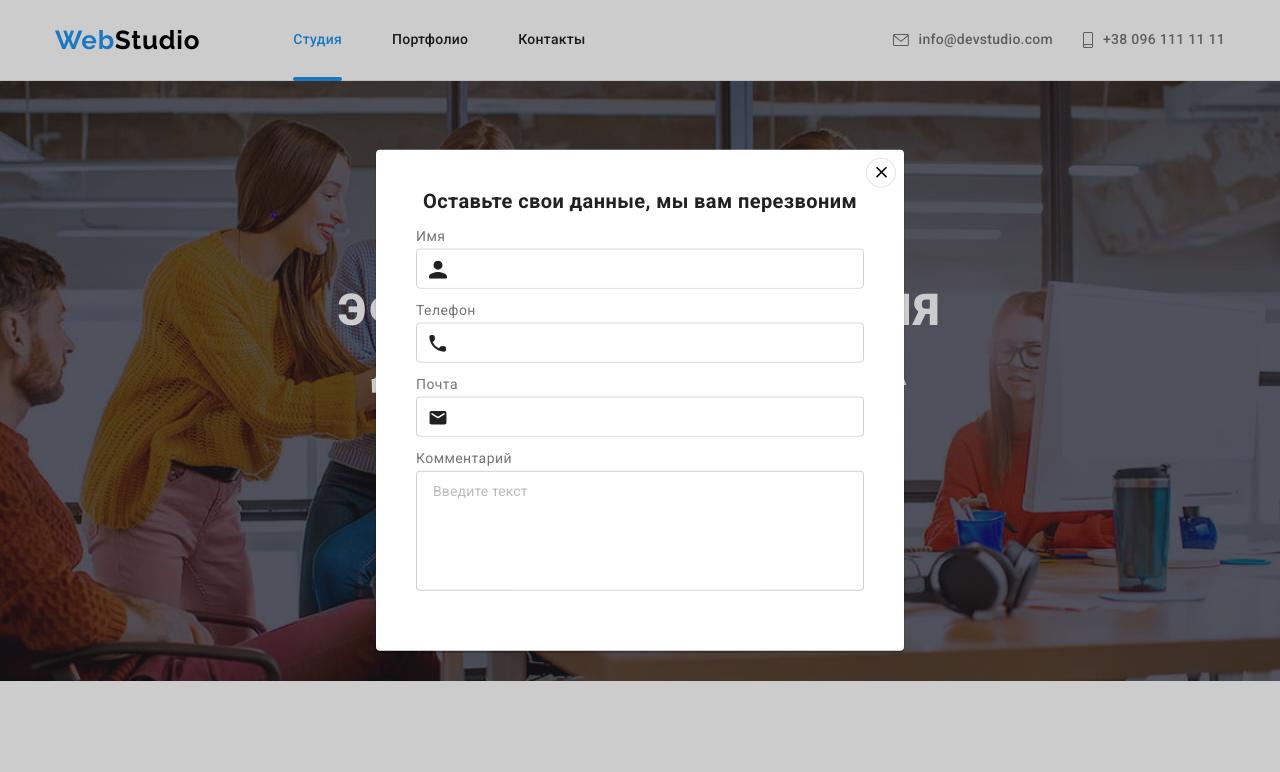
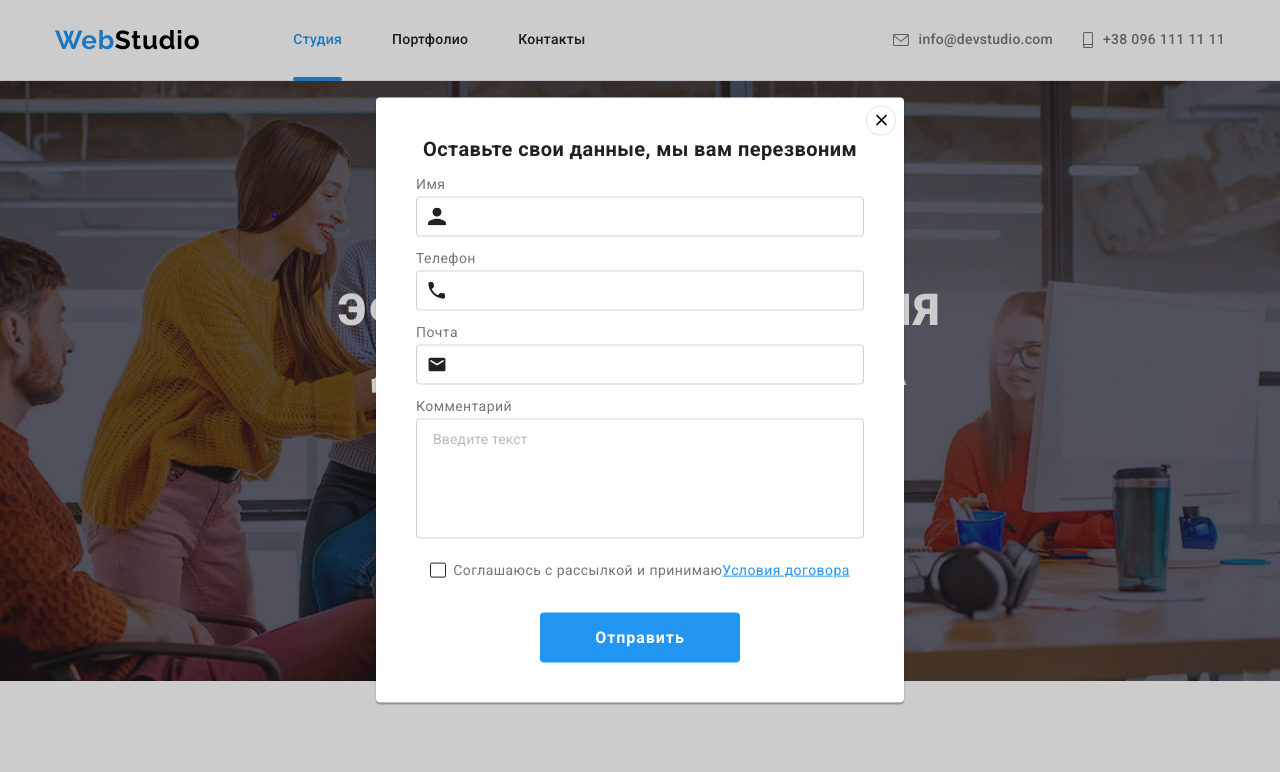
Before and after one commit to ventel90/goit-markup-hw-06, a plain HTML site: page index.html in a window 1280 px wide. Both pictures are taken after a click on the button "Заказать услугу". Shown: the top 772 px of the page. Drawn offline with nearby package versions, Linux system fonts and the light colour scheme.

Commit message:
24.07.2022

```diff
--- a/css/styles.css
+++ b/css/styles.css
@@ -26,6 +26,7 @@
     --box-shadow-modal: 0px 1px 3px rgba(0, 0, 0, 0.12),
         0px 1px 1px rgba(0, 0, 0, 0.14),
         0px 2px 1px rgba(0, 0, 0, 0.2);
+    --box-shadow-modal-btn: px 4px 4px rgba(0, 0, 0, 0.15);
     --team-br: 0px 0px 4px 4px;
     --modal-bg: rgba(0, 0, 0, 0.2);
     --transition-effect: 750ms cubic-bezier(0.4, 0, 0.2, 1);
@@ -114,8 +115,7 @@ img {
 
 .active-page {
     color: var(--accent-color);
-    position: relative;
-}
+    position: relative;}
 
 .site-nav-list .active-page::after{
     content: "";
@@ -126,8 +126,7 @@ img {
     width: 100%;
     height: 4px;
     border-radius: 2px;
-    background-color: var(--accent-color);
-}
+    background-color: var(--accent-color);}
 
 
 .site-nav-list .link:hover,
@@ -173,6 +172,7 @@ img {
 .hero,
 .footer {
     background-color: var(--bg-color)}
+
 .hero{
     max-width: 1600px;
     margin-left: auto;
@@ -185,7 +185,6 @@ img {
     padding-top: 200px;
     padding-bottom: 200px;
     text-align: center;}
-
 
 .hero-title {
     max-width: 696px;
@@ -251,9 +250,7 @@ img {
 
 .thumb .icon{
     display: block;
-    content: '';
-    width: 70px;
-    height: 70px;}
+    content: '';}
 
 .benefits-list,
 .team-list{
@@ -270,8 +267,7 @@ img {
 
 /*WORK*/
 .work{
-    padding-top: 0;
-}
+    padding-top: 0;}
 
 .section-title {
     font-weight: 700;
@@ -334,9 +330,7 @@ img {
 
 .social-list{
     --cards-item: 4;
-    --cards-set-gap: 10px;
-
-}
+    --cards-set-gap: 10px;}
 
 .social-link .link{
     display: flex;
@@ -357,8 +351,7 @@ img {
 
 /*CLIENTS*/
 .clients-list{
-    --cards-item: 6;
-}
+    --cards-item: 6;}
 
 .clients-item .link {
     display: block;
@@ -368,21 +361,18 @@ img {
     color: var(--soc-icon);
     border: 1px solid var(--soc-icon);
     border-radius: 4px;
-    transition: color var(--transition-effect), border var(--transition-effect);
+    transition: color var(--transition-effect), border var(--transition-effect);}
 
-}
 .clients-icons,
 .social-icons {
     display: block;
     content: '';
-    fill: currentColor;
-}
+    fill: currentColor;}
 
 .clients-item .link:hover,
 .clients-item .link:focus {
     color: var(--accent-color);
-    border: 1px solid var(--accent-color);
-}
+    border: 1px solid var(--accent-color);}
 
 .close-icon,
 .clients-icons,
@@ -396,8 +386,7 @@ img {
     padding-bottom: 60px;}
 
 .footer .container{
-    display: flex;
-}
+    display: flex;}
 
 .footer-list {
     display: flex;
@@ -419,8 +408,7 @@ img {
     margin-bottom: 9px;}
 
 .contacts-item .link{
-    transition: color var(--transition-effect);
-}
+    transition: color var(--transition-effect);}
 
 .street {
     font-style: normal;
@@ -501,6 +489,7 @@ img {
     border: none;
     box-shadow: 0px 4px 4px rgba(0, 0, 0, 0.15);
     border-radius: 4px;}
+
 .send-icon{
     margin-left: 10px;}
 
@@ -538,7 +527,7 @@ img {
     box-shadow: var(--box-shadow-filt-but);}
 
 
-    /*PORTFOLIO*/
+/*PORTFOLIO*/
 .portfolio-list .link{
     display: flex;
     flex-direction: column;
@@ -548,8 +537,7 @@ img {
 
 .project:hover,
 .project:focus {
-    box-shadow: var(--box-shadow-portfolio);
-    }
+    box-shadow: var(--box-shadow-portfolio);}
 
 .cards-content {
     padding: 20px 24px;
@@ -569,15 +557,12 @@ img {
 
 .project-overlay{
     position: relative;
-    overflow: hidden;
-}
+    overflow: hidden;}
 
 .project:hover .overlay,
 .project:focus .overlay{
     transform: translatey(0);
-    opacity: 1;
-
-}
+    opacity: 1;}
 
 .overlay{
     position: absolute;
@@ -599,7 +584,7 @@ img {
     transition: var(--transition-effect);}
 
 
-    /* BACKDROP */
+/* BACKDROP */
 
 .backdrop {
     position: fixed;
@@ -609,17 +594,15 @@ img {
     height: 100%;
     z-index: 1;
     background: rgba(0, 0, 0, 0.2);
-    transition: opacity var(--transition-effect), visibility var(--transition-effect);
-}
+    transition: opacity var(--transition-effect), visibility var(--transition-effect);}
 
 .backdrop.is-hidden {
     opacity: 0;
     visibility: hidden;
-    pointer-events: none;
-}
+    pointer-events: none;}
+
 .backdrop.is-hidden .modal {
-    transform: translate(-50%, -50%) scale(0);
-}
+    transform: translate(-50%, -50%) scale(0);}
 
 
 /* MODAL */
@@ -630,6 +613,7 @@ img {
     left: 50%;
     transform: translate(-50%, -50%) scale(1);
     width: 528px;
+    padding: 40px;
     background: var(--white);
     box-shadow: var(--box-shadow-modal);
     border-radius: 4px;
@@ -648,15 +632,15 @@ img {
     border: 1px solid rgba(0, 0, 0, 0.1);
     border-radius: 50%;
 
+    align-items: center;
+    justify-content: center;
+
     transform: translate(-8px, 8px);
-    transition: color var(--transition-effect),
-    border-color var(--transition-effect);
-}
+    transition: color var(--transition-effect);}
 
 .close-btn:hover,
 .close-btn:focus{
     color: var(--accent-color);
-    border: 1px solid var(--accent-color);
     cursor: pointer;}
 
 .сlose-icon {
@@ -667,8 +651,8 @@ img {
     transition: color var(--transition-effect);}
 
 .modal-form{
-    padding: 40px;
-}
+
+    margin-bottom: 20px;}
 
 .form-text{
     margin: 0;
@@ -691,32 +675,30 @@ img {
 
 .input-field {
     position: relative;
-    margin-bottom: 10px;
-
-    width: 448px;
-    height: 40px;
-    border: 1px solid var(--input-border);
-    border-radius: 4px;
-    transition: border-color var(--transition-effect);}
+    margin-bottom: 10px;}
 
 .modal .input{
     width: 100%;
+    height: 40px;
     padding-top: 11px;
     padding-left: 42px;
     padding-bottom: 11px;
-    border: none;
+
+    border: 1px solid var(--input-border);
     border-radius: 4px;
-    outline: none;}
+    outline: none;
+    transition: border-color var(--transition-effect);}
 
-.modal .input-field:hover,
-.modal .input-field:focus {
+.modal .input:hover,
+.modal .input:focus-within {
     border-color: var(--accent-color);
     cursor: pointer;}
 
 .input-icon {
     position: absolute;
-    top: 11px;
+    top: 50%;
     left: 12px;
+    transform: translateY(-50%);
     fill: currentColor;
     color: var(--pimary-color);
     transition: color var(--transition-effect);}
@@ -734,6 +716,7 @@ img {
     resize: none;
     border: 1px solid var(--input-border);
     border-radius: 4px;
+    outline: none;
 
     line-height: 1.14;
     letter-spacing: 0.01em;
@@ -746,4 +729,63 @@ img {
 .modal .input-comments:hover,
 .modal .input-comments:focus {
     border-color: var(--accent-color);
-    outline: none;}
+    cursor: pointer;}
+
+.modal .policy-label {
+    display: flex;
+    align-items: center;
+    justify-content: center;
+    margin-bottom: 30px;
+}
+
+.checkbox {
+    position: absolute;
+    width: 1px;
+    height: 1px;
+    margin: -1px;
+    border: 0;
+    padding: 0;
+    clip: rect(0 0 0 0);
+    overflow: hidden;}
+
+.custom-checkbox {
+    display: inline-block;
+    margin-right: 7px;
+    width: 16px;
+    height: 15px;
+    border: 1.5px solid var(--pimary-color);
+    border-radius: 2px;}
+
+.checkbox:checked+.custom-checkbox {
+    background-color: #2196f3;
+    background-image: url(../images/icons/checked.svg);
+    background-size: contain;
+    background-origin: border-box;}
+
+.modal .policy-link {
+    text-decoration-line: underline;
+    color: var(--accent-color);}
+
+.send-button{
+    display: block;
+    margin-left: auto;
+    margin-right: auto;
+    padding: 10px 55px;
+    background-color: #2196F3;
+    box-shadow: var(--box-shadow-modal-btn);
+    border-radius: 4px;
+    border: none;
+
+    font-weight: 700;
+    font-size: 16px;
+    line-height: 1.88;
+    letter-spacing: 0.06em;
+
+    color: var(--white);
+    cursor: pointer;
+
+    transition: background-color 250ms cubic-bezier(0.4, 0, 0.2, 1);}
+
+.modal .send-button:hover,
+.modal .send-button:focus {
+    background-color: var(--accent-color);}
--- a/index.html
+++ b/index.html
@@ -72,7 +72,7 @@
 				<ul class="list benefits-list cards-set">
 					<li class="cards-item">
 						<div class="thumb">
-							<svg class="icon">
+							<svg class="icon" width="70" height="70">
 								<use xlink:href="./images/icons.svg#antenna"></use>
 							</svg>
 						</div>
@@ -81,7 +81,7 @@
 					</li>
 					<li class="cards-item">
 						<div class="thumb">
-							<svg class="icon">
+							<svg class="icon" width="70" height="70">
 								<use xlink:href="./images/icons.svg#clock"></use>
 							</svg>
 						</div>
@@ -90,7 +90,7 @@
 					</li>
 					<li class="cards-item">
 						<div class="thumb">
-							<svg class="icon">
+							<svg class="icon" width="70" height="70">
 								<use xlink:href="./images/icons.svg#diagram"></use>
 							</svg>
 						</div>
@@ -99,7 +99,7 @@
 					</li>
 					<li class="cards-item">
 						<div class="thumb">
-							<svg class="icon">
+							<svg class="icon" width="70" height="70">
 								<use xlink:href="./images/icons.svg#astronaut"></use>
 							</svg>
 						</div>
@@ -421,24 +421,24 @@
 					<label class="label" for="name">Имя</label>
 					<div class="input-field">
 						<input class="input" type="text" name="name" id="name">
-						<svg class="input-icon">
-							<use href="./images/icons.svg#name" width="18px" height="18px"></use>
+						<svg class="input-icon" width="18px" height="18px">
+							<use href="./images/icons.svg#name" ></use>
 						</svg>
 					</div>
 
 					<label class="label" for="phone">Телефон</label>
 					<div class="input-field">
 						<input class="input" type="tel" name="tel-number" id="phone">
-						<svg class="input-icon">
-							<use href="./images/icons.svg#phone" width="18px" height="18px"></use>
+						<svg class="input-icon" width="18px" height="18px">
+							<use href="./images/icons.svg#phone" ></use>
 						</svg>
 					</div>
 
 					<label class="label" for="email">Почта</label>
 					<div class="input-field">
 						<input class="input" type="email" name="mail" id="mail">
-						<svg class="input-icon">
-							<use href="./images/icons.svg#email" width="18px" height="18px"></use>
+						<svg class="input-icon" width="18px" height="18px">
+							<use href="./images/icons.svg#email" ></use>
 						</svg>
 					</div>
 
@@ -446,9 +446,17 @@
 					<textarea class="input-comments" name="comments" id="comments" placeholder="Введите текст"></textarea>
 			</form>
 			<button class="close-btn" data-modal-close>
-			<svg class="сlose-icon">
-				<use href="./images/icons.svg#close-black" width="18px" height="18px"></use>
+			<svg class="сlose-icon" width="18px" height="18px">
+				<use href="./images/icons.svg#close-black"></use>
 			</svg></button>
+
+			<label class="policy-label">
+				<input class="checkbox" type="checkbox" name="agreement" id="policy1" />
+				<span class="custom-checkbox"></span>
+				<span>Соглашаюсь с рассылкой и принимаю<a class="policy-link link" href="" target="_blank" rel="noopener noreferrer">Условия договора</a></span>
+			</label>
+
+			<button class="send-button" type="submit">Отправить</button>
 		</div>
 	</div>
 	<script src="./js/subscription.js"></script>
```
